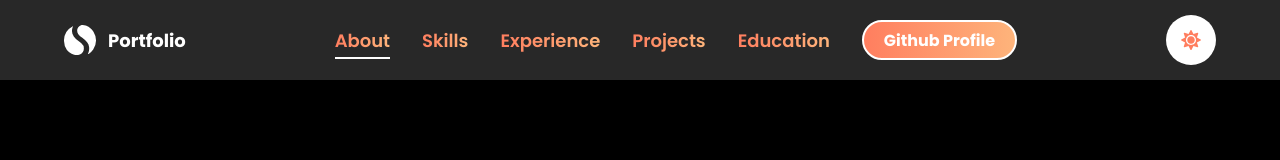
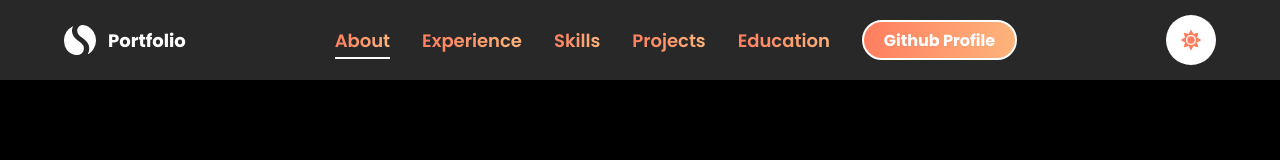
Before and after one commit to saisriharsha2003/Harsha_Portfolio, a React (Create React App) app: page / in a window 1280 px wide. Shown: the top 160 px of the page. Built offline with nearby package versions, Linux system fonts and the light colour scheme.

Commit message:
modified navbar styling

```diff
--- a/src/App.js
+++ b/src/App.js
@@ -1,9 +1,9 @@
-import './App.css';
+import "./App.css";
 import { ThemeProvider } from "styled-components";
 import { useState, useEffect } from "react";
-import { darkTheme, lightTheme } from './themes/Themes.js';
+import { darkTheme, lightTheme } from "./themes/Themes.js";
 import Navbar from "./components/Navbar/Navbar.jsx";
-import { BrowserRouter as Router } from 'react-router-dom';
+import { BrowserRouter as Router } from "react-router-dom";
 import HeroSection from "./components/HeroSection/HeroSection.jsx";
 import Skills from "./components/Skills/Skills.jsx";
 import Projects from "./components/Projects/Projects.jsx";
@@ -18,7 +18,11 @@ import styled from "styled-components";
 const Separator = styled.hr`
   border: none;
   height: 2px;
-  background: linear-gradient(90deg, rgba(255,0,150,1) 0%, rgba(0,204,255,1) 100%);
+  background: linear-gradient(
+    90deg,
+    rgba(255, 0, 150, 1) 0%,
+    rgba(0, 204, 255, 1) 100%
+  );
   margin: 50px 0;
   width: 80%;
   margin-left: auto;
@@ -38,11 +42,10 @@ function App() {
   const [theme, setTheme] = useState(darkTheme);
 
   const toggleTheme = () => {
-    setTheme(prevTheme => (prevTheme === darkTheme ? lightTheme : darkTheme));
+    setTheme((prevTheme) => (prevTheme === darkTheme ? lightTheme : darkTheme));
   };
 
-  useEffect(() => {
-  }, [theme]);
+  useEffect(() => {}, [theme]);
 
   return (
     <ThemeProvider theme={theme}>
@@ -52,18 +55,18 @@ function App() {
           <HeroSection />
           <Separator />
           <Wrapper>
+            <Experience />
+            <Separator />
             <Skills />
             <Separator />
             <CodingProfiles />
-            <Separator />
-            <Experience />
           </Wrapper>
+          <Separator />
+          <Projects openModal={openModal} setOpenModal={setOpenModal} />
           <Separator />
           <Wrapper>
             <Education />
           </Wrapper>
-          <Separator />
-          <Projects openModal={openModal} setOpenModal={setOpenModal} />
           <Separator />
           <Wrapper>
             <Contact />
--- a/src/components/Navbar/Navbar.jsx
+++ b/src/components/Navbar/Navbar.jsx
@@ -1,4 +1,4 @@
-import React, { useState } from "react";
+import React, { useState, useEffect } from "react";
 import { Link as ScrollLink } from "react-scroll";
 import { motion } from "framer-motion";
 import {
@@ -23,25 +23,35 @@ import { FaBars } from "react-icons/fa";
 import { useTheme } from "styled-components";
 import { Bio } from "../HeroSection/HeroSectionData.js";
 
+const sections = ["about", "experience", "skills", "projects", "education"];
+
 const Navbar = ({ toggleTheme }) => {
   const [isOpen, setIsOpen] = useState(false);
   const [activeSection, setActiveSection] = useState("about");
   const currentTheme = useTheme();
 
-  const handleNavClick = (section) => {
+  const handleScroll = () => {
+    let scrollPosition = window.scrollY + 100;
+
+    for (let section of sections) {
+      const element = document.getElementById(section);
+      if (element) {
+        const { top, bottom } = element.getBoundingClientRect();
+        const sectionTop = top + window.scrollY;
+        const sectionBottom = bottom + window.scrollY;
+
+        if (scrollPosition >= sectionTop && scrollPosition < sectionBottom) {
           setActiveSection(section);
-    setIsOpen(false);
+          break;
+        }
+      }
+    }
   };
 
-  const linkVariants = {
-    hidden: { opacity: 0, y: -20 },
-    visible: { opacity: 1, y: 0 },
-  };
-
-  const menuVariants = {
-    hidden: { opacity: 0, x: "-100%" },
-    visible: { opacity: 1, x: 0 },
-  };
+  useEffect(() => {
+    window.addEventListener("scroll", handleScroll);
+    return () => window.removeEventListener("scroll", handleScroll);
+  }, []);
 
   return (
     <Nav>
@@ -68,13 +78,11 @@ const Navbar = ({ toggleTheme }) => {
         </MobileIcon>
 
         <NavItems>
-          {["about", "skills", "experience", "projects", "education"].map(
-            (section, index) => (
+          {sections.map((section, index) => (
             <motion.div
               key={section}
-                variants={linkVariants}
-                initial="hidden"
-                animate="visible"
+              initial={{ opacity: 0, y: -20 }}
+              animate={{ opacity: 1, y: 0 }}
               transition={{ delay: index * 0.1, duration: 0.5 }}
             >
               <NavLink
@@ -84,13 +92,12 @@ const Navbar = ({ toggleTheme }) => {
                 duration={500}
                 offset={-80}
                 className={activeSection === section ? "active" : ""}
-                  onClick={() => handleNavClick(section)}
+                onClick={() => setActiveSection(section)}
               >
                 {section.charAt(0).toUpperCase() + section.slice(1)}
               </NavLink>
             </motion.div>
-            )
-          )}
+          ))}
 
           <ButtonContainer>
             <GitHubButton href={Bio.github} target="_blank">
@@ -110,16 +117,9 @@ const Navbar = ({ toggleTheme }) => {
         </ButtonContainer>
 
         {isOpen && (
-          <motion.div
-            initial="hidden"
-            animate="visible"
-            exit="hidden"
-            variants={menuVariants}
-            transition={{ duration: 0.5 }}
-          >
+          <motion.div initial={{ opacity: 0, x: "-100%" }} animate={{ opacity: 1, x: 0 }} exit={{ opacity: 0, x: "-100%" }} transition={{ duration: 0.5 }}>
             <MobileMenu isOpen={isOpen}>
-              {["about", "skills", "experience", "projects", "education"].map(
-                (section) => (
+              {sections.map((section) => (
                 <MobileLink
                   key={section}
                   as={ScrollLink}
@@ -127,12 +127,11 @@ const Navbar = ({ toggleTheme }) => {
                   smooth={true}
                   duration={500}
                   offset={-80}
-                    onClick={() => handleNavClick(section)}
+                  onClick={() => setActiveSection(section)}
                 >
                   {section.charAt(0).toUpperCase() + section.slice(1)}
                 </MobileLink>
-                )
-              )}
+              ))}
               <GitHubButton href={Bio.github} target="_blank">
                 Github Profile
               </GitHubButton>
```
Lines whose indentation alone changed are shown as unchanged.
